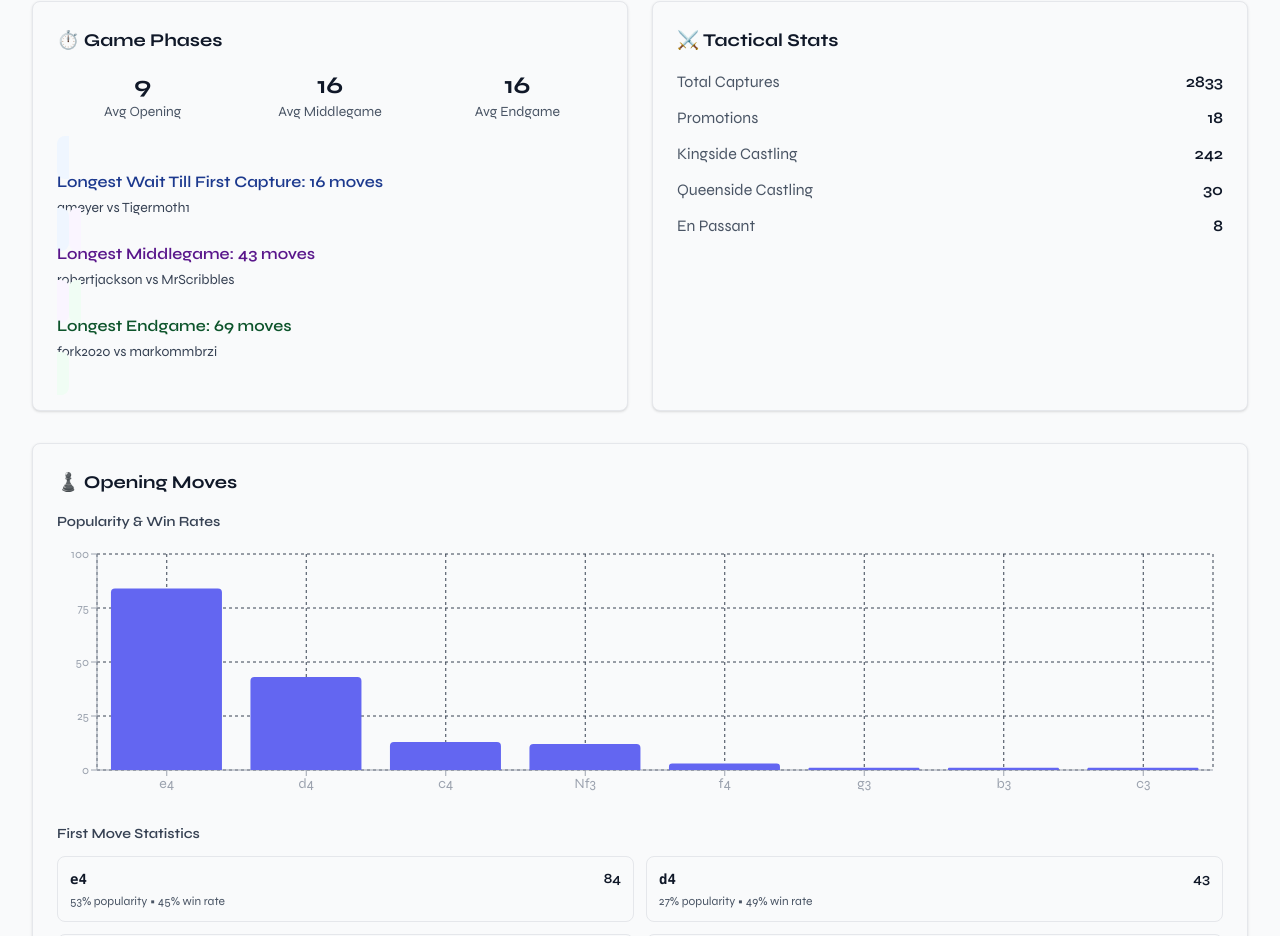
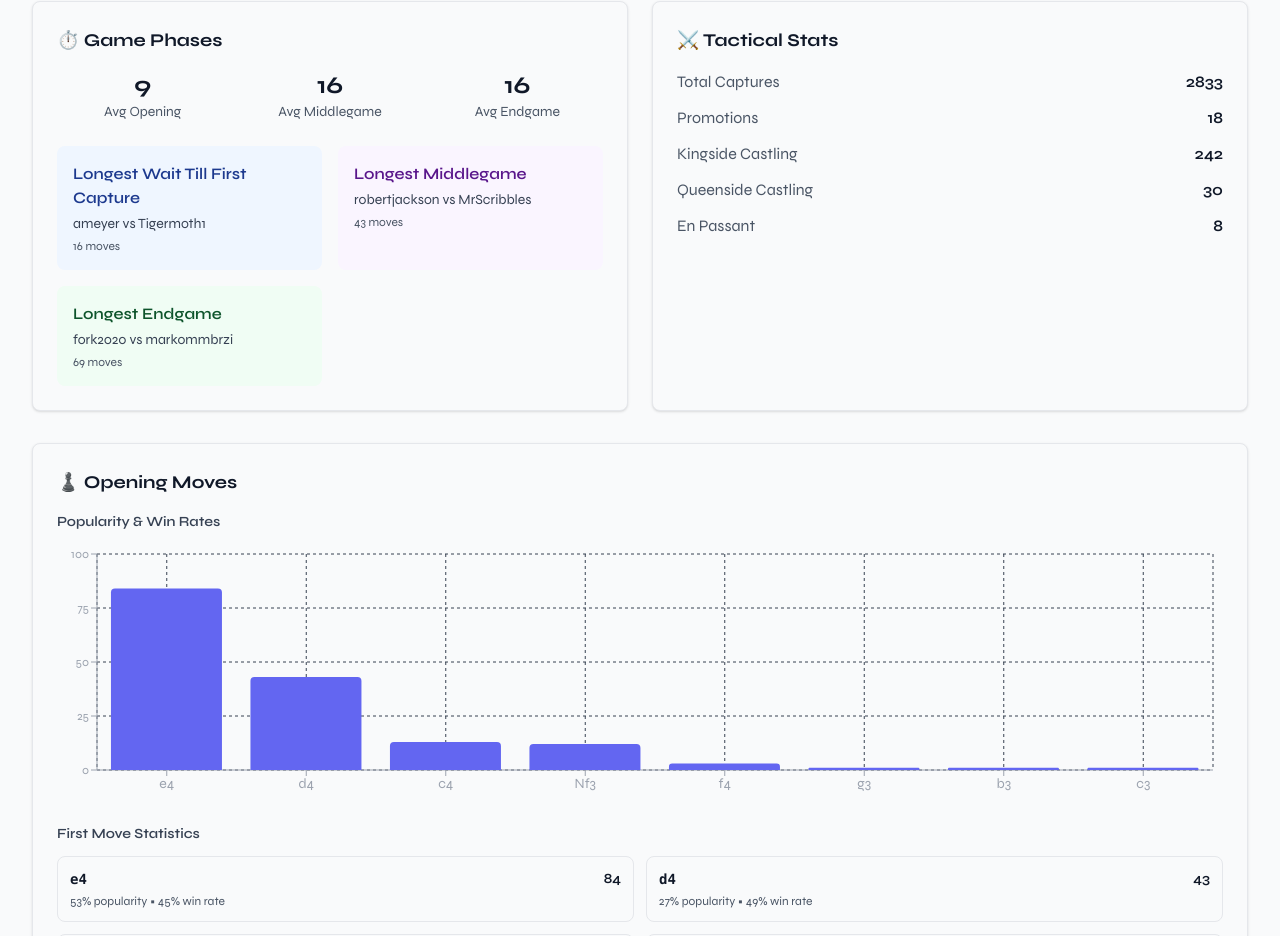
Before and after one commit to PomPomLtd/lichess4545-stats, a Next.js app: page /stats/46/round/1 in a window 1280 px wide. Shown: the part 3160-4096 px from the top of the page. Built offline with nearby package versions, Linux system fonts and the light colour scheme; a web font is replaced by a local one.

Commit message:
Fix Game Phases layout with grid and shared AwardCard component

```diff
--- a/components/stats/game-phases.tsx
+++ b/components/stats/game-phases.tsx
@@ -1,5 +1,6 @@
 import { StatCard } from './stat-card'
 import { PlayerName } from './player-name'
+import { AwardCard } from './award-card'
 
 interface GamePhasesProps {
   gamePhases: {
@@ -30,25 +31,6 @@ interface GamePhasesProps {
   }
 }
 
-function PhaseCard({ gameId, className, children }: { gameId?: string | null, className: string, children: React.ReactNode }) {
-  const cardClasses = `p-3 ${className} rounded-lg ${gameId ? 'cursor-pointer hover:ring-2 hover:ring-blue-500 dark:hover:ring-blue-400 transition-all relative group' : ''}`
-
-  if (!gameId) {
-    return <div className={cardClasses}>{children}</div>
-  }
-
-  return (
-    <a href={`https://lichess.org/${gameId}`} target="_blank" rel="noopener noreferrer" className={cardClasses}>
-      {children}
-      <div className="absolute bottom-1 right-1 opacity-0 group-hover:opacity-100 transition-opacity">
-        <svg className="w-4 h-4 text-gray-600 dark:text-gray-400" fill="none" stroke="currentColor" viewBox="0 0 24 24">
-          <path strokeLinecap="round" strokeLinejoin="round" strokeWidth={2} d="M10 6H6a2 2 0 00-2 2v10a2 2 0 002 2h10a2 2 0 002-2v-4M14 4h6m0 0v6m0-6L10 14" />
-        </svg>
-      </div>
-    </a>
-  )
-}
-
 export function GamePhases({ gamePhases }: GamePhasesProps) {
   return (
     <StatCard title="⏱️ Game Phases">
@@ -66,19 +48,22 @@ export function GamePhases({ gamePhases }: GamePhasesProps) {
           <div className="text-sm text-gray-600 dark:text-gray-400">Avg Endgame</div>
         </div>
       </div>
-      <div className="space-y-4">
-        <PhaseCard gameId={gamePhases.longestWaitTillCapture.gameId} className="bg-blue-50 dark:bg-blue-900/20">
-          <div className="font-semibold text-blue-900 dark:text-blue-300 mb-1">Longest Wait Till First Capture: {gamePhases.longestWaitTillCapture.moves} moves</div>
+      <div className="grid grid-cols-1 md:grid-cols-2 gap-4">
+        <AwardCard gameId={gamePhases.longestWaitTillCapture.gameId} className="bg-blue-50 dark:bg-blue-900/20">
+          <div className="font-semibold text-blue-900 dark:text-blue-300 mb-1">Longest Wait Till First Capture</div>
           <div className="text-sm text-gray-700 dark:text-gray-300"><PlayerName name={gamePhases.longestWaitTillCapture.game} /></div>
-        </PhaseCard>
-        <PhaseCard gameId={gamePhases.longestMiddlegame.gameId} className="bg-purple-50 dark:bg-purple-900/20">
-          <div className="font-semibold text-purple-900 dark:text-purple-300 mb-1">Longest Middlegame: {gamePhases.longestMiddlegame.moves} moves</div>
+          <div className="text-xs text-gray-600 dark:text-gray-400 mt-1">{gamePhases.longestWaitTillCapture.moves} moves</div>
+        </AwardCard>
+        <AwardCard gameId={gamePhases.longestMiddlegame.gameId} className="bg-purple-50 dark:bg-purple-900/20">
+          <div className="font-semibold text-purple-900 dark:text-purple-300 mb-1">Longest Middlegame</div>
           <div className="text-sm text-gray-700 dark:text-gray-300"><PlayerName name={gamePhases.longestMiddlegame.game} /></div>
-        </PhaseCard>
-        <PhaseCard gameId={gamePhases.longestEndgame.gameId} className="bg-green-50 dark:bg-green-900/20">
-          <div className="font-semibold text-green-900 dark:text-green-300 mb-1">Longest Endgame: {gamePhases.longestEndgame.moves} moves</div>
+          <div className="text-xs text-gray-600 dark:text-gray-400 mt-1">{gamePhases.longestMiddlegame.moves} moves</div>
+        </AwardCard>
+        <AwardCard gameId={gamePhases.longestEndgame.gameId} className="bg-green-50 dark:bg-green-900/20">
+          <div className="font-semibold text-green-900 dark:text-green-300 mb-1">Longest Endgame</div>
           <div className="text-sm text-gray-700 dark:text-gray-300"><PlayerName name={gamePhases.longestEndgame.game} /></div>
-        </PhaseCard>
+          <div className="text-xs text-gray-600 dark:text-gray-400 mt-1">{gamePhases.longestEndgame.moves} moves</div>
+        </AwardCard>
       </div>
     </StatCard>
   )
```
